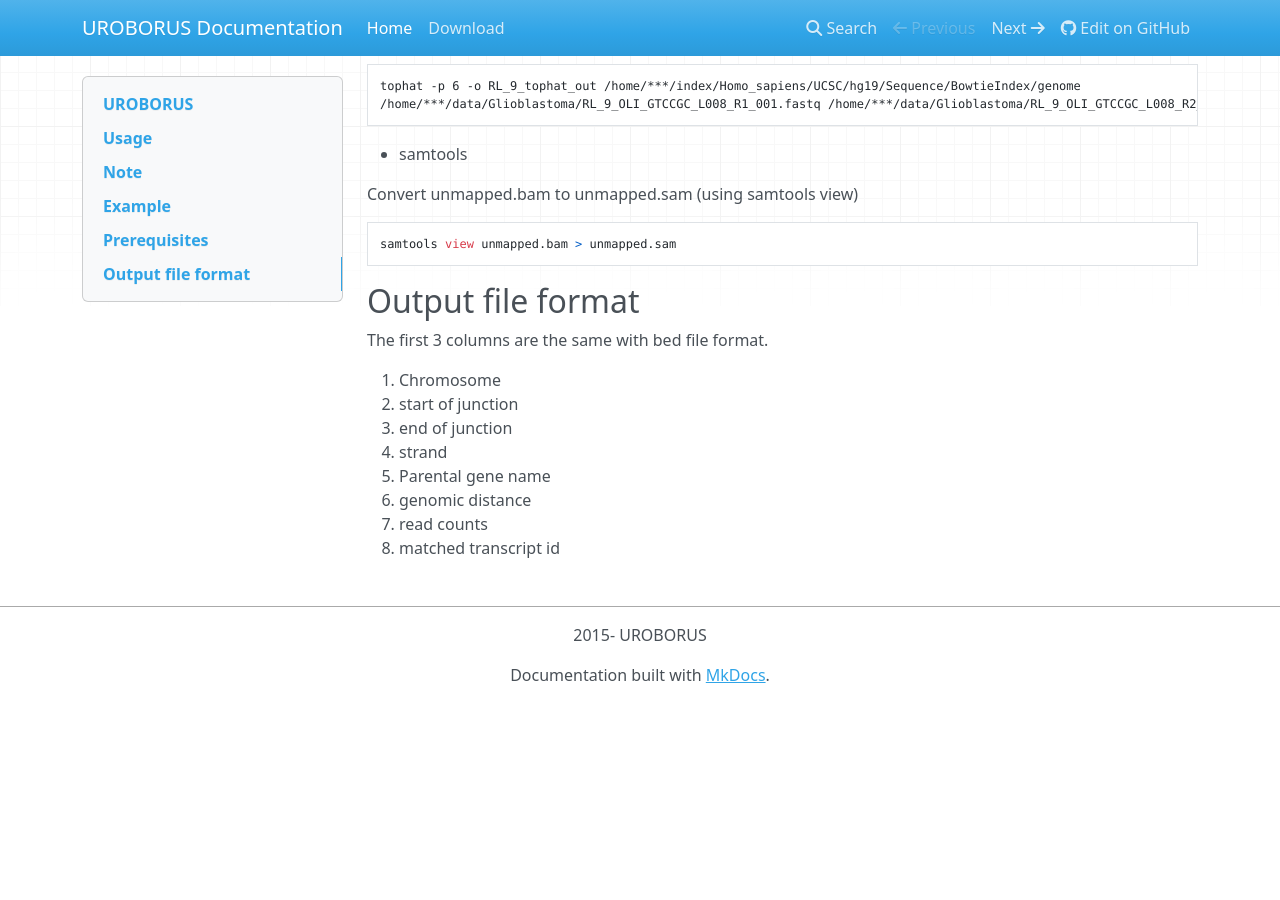
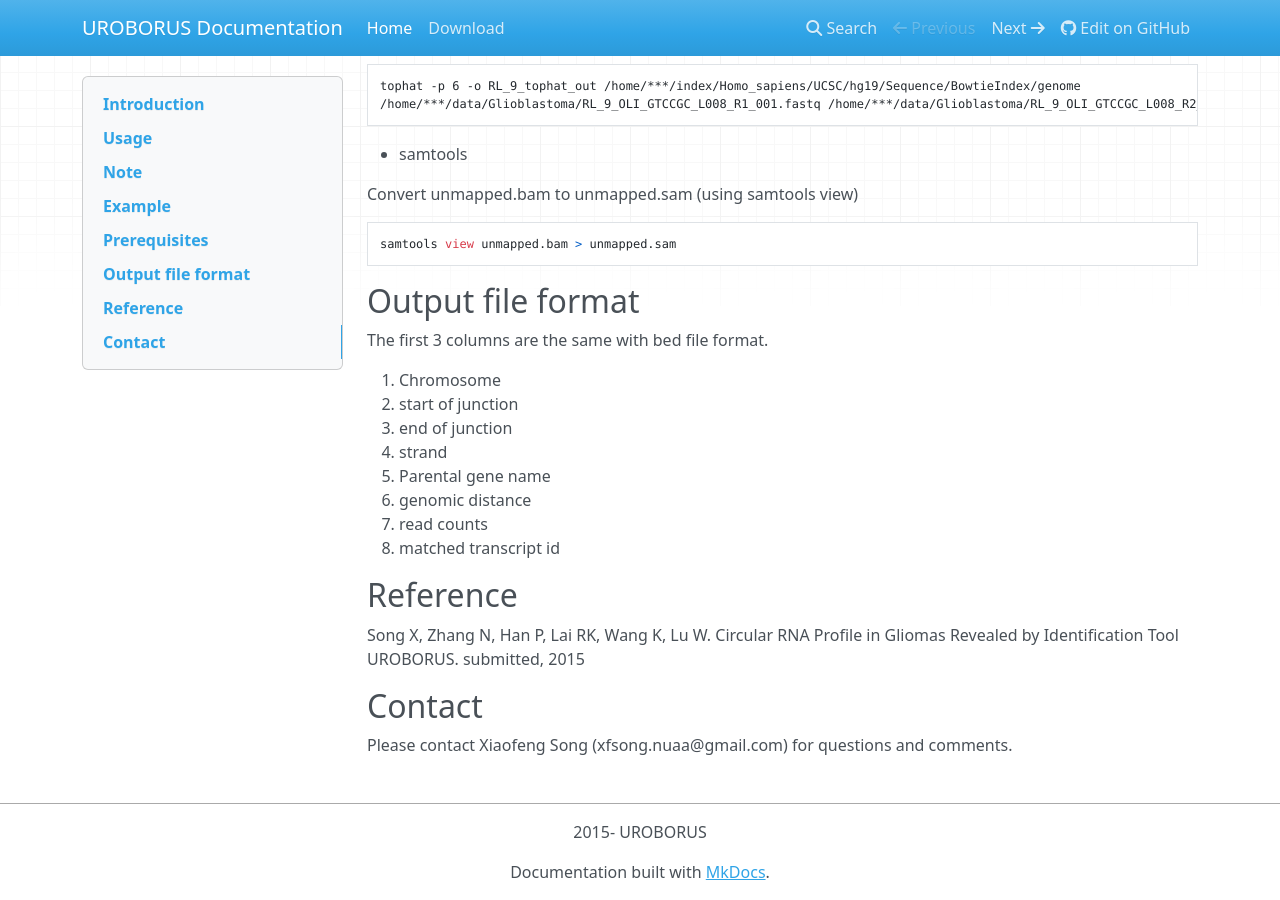
Before and after one commit to WGLab/UROBORUS, an MkDocs documentation site: the page built from docs/index.md, in a window 1280 px wide and 900 px high, scrolled down 868 px. Built offline with MkDocs 1.6.1, drawn with Linux system fonts in a browser that asks for light colours; nearby versions of some CDN libraries; old or Windows-style settings are respelled for this version of MkDocs; before the commit the page ends 1571 px from its top, so only the background shows below that.

Commit message:
Update index.md

```diff
--- a/docs/index.md
+++ b/docs/index.md
@@ -1,4 +1,4 @@
-## UROBORUS
+## Introduction
 
 UROBORUS is a computational pipeline to detect circular RNA from RNA-Seq data, based on junction reads from back spliced exons.
 
@@ -63,3 +63,11 @@ The first 3 columns are the same with bed file format.
 6. genomic distance
 7. read counts
 8. matched transcript id
+
+## Reference
+
+Song X, Zhang N, Han P, Lai RK, Wang K, Lu W. Circular RNA Profile in Gliomas Revealed by Identification Tool UROBORUS. submitted, 2015
+
+## Contact
+
+Please contact Xiaofeng Song (xfsong.nuaa@gmail.com) for questions and comments.
```
